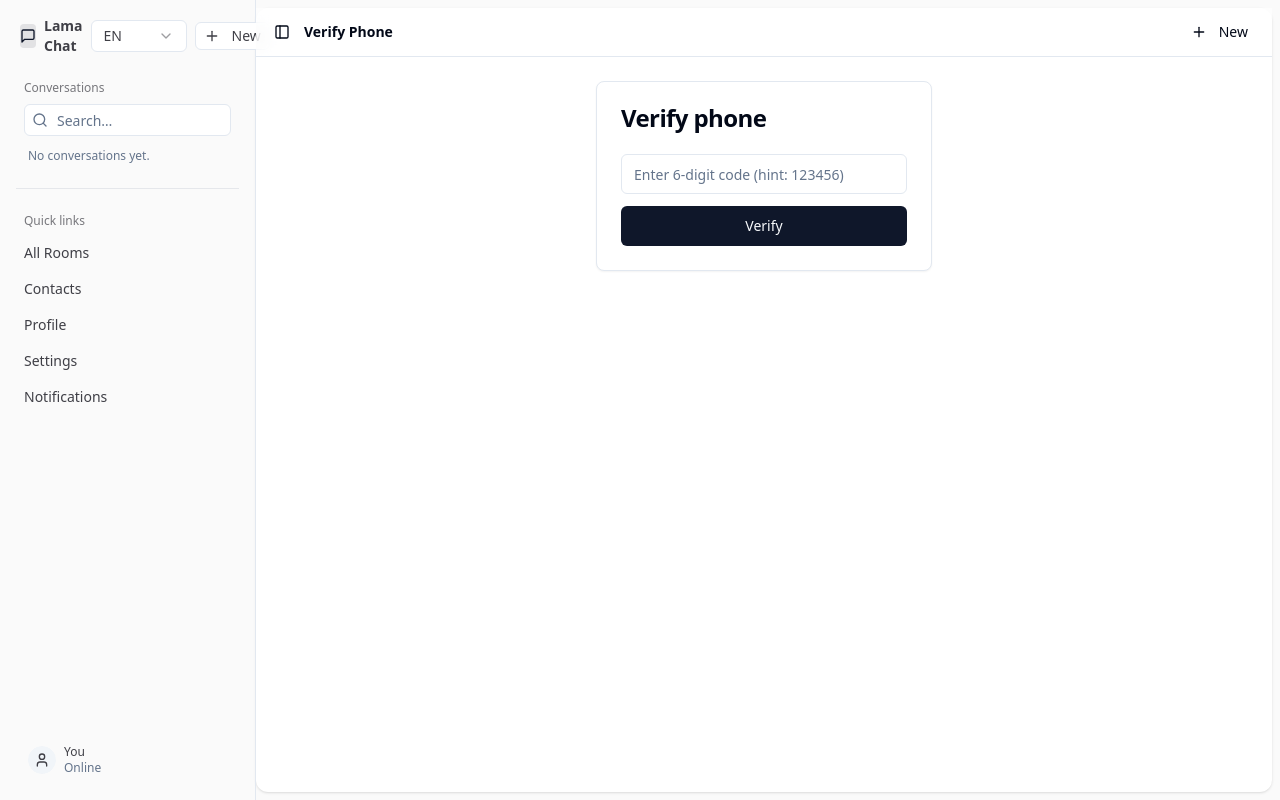
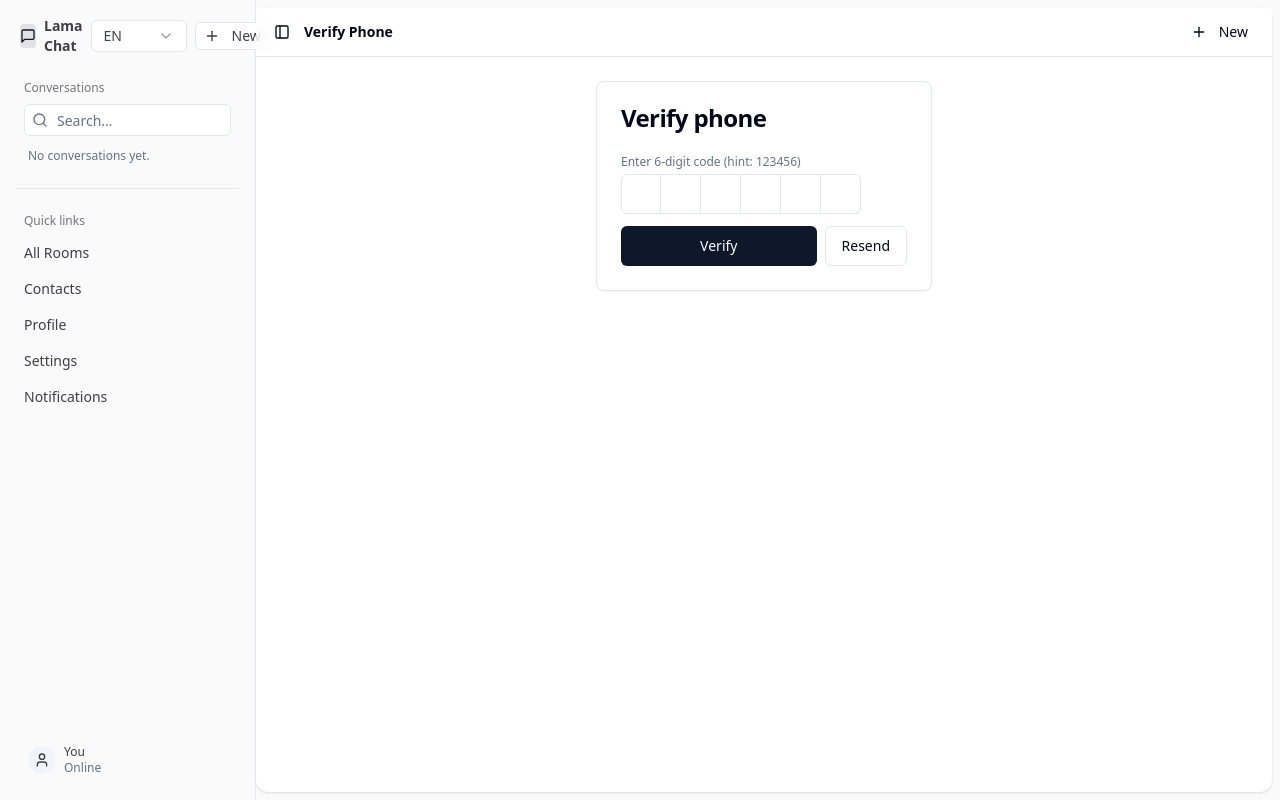
Before and after one commit to samersoub/chat, a React (Vite) app: page /auth/verify in a window 1280 px wide. Built offline with nearby package versions, Linux system fonts and the light colour scheme.

Commit message:
[dyad] OTP verification and emoji-to-chat - wrote 2 file(s)

```diff
--- a/src/pages/auth/PhoneVerification.tsx
+++ b/src/pages/auth/PhoneVerification.tsx
@@ -2,7 +2,7 @@ import { useState } from "react";
 import { useNavigate } from "react-router-dom";
 import { Button } from "@/components/ui/button";
 import { Card, CardContent, CardHeader, CardTitle } from "@/components/ui/card";
-import { Input } from "@/components/ui/input";
+import { InputOTP, InputOTPGroup, InputOTPSlot } from "@/components/ui/input-otp";
 import { AuthService } from "@/services/AuthService";
 import { showError, showSuccess } from "@/utils/toast";
 import ChatLayout from "@/components/chat/ChatLayout";
@@ -18,9 +18,22 @@ const PhoneVerification = () => {
             <CardTitle>Verify phone</CardTitle>
           </CardHeader>
           <CardContent className="space-y-3">
-            <Input placeholder="Enter 6-digit code (hint: 123456)" value={code} onChange={e => setCode(e.target.value)} />
+            <div className="space-y-1">
+              <div className="text-xs text-muted-foreground">Enter 6-digit code (hint: 123456)</div>
+              <InputOTP maxLength={6} value={code} onChange={setCode}>
+                <InputOTPGroup>
+                  <InputOTPSlot index={0} />
+                  <InputOTPSlot index={1} />
+                  <InputOTPSlot index={2} />
+                  <InputOTPSlot index={3} />
+                  <InputOTPSlot index={4} />
+                  <InputOTPSlot index={5} />
+                </InputOTPGroup>
+              </InputOTP>
+            </div>
+            <div className="flex items-center gap-2">
               <Button
-              className="w-full"
+                className="flex-1"
                 onClick={() => {
                   const ok = AuthService.verifyPhone(code);
                   if (ok) {
@@ -33,6 +46,17 @@ const PhoneVerification = () => {
               >
                 Verify
               </Button>
+              <Button
+                variant="outline"
+                onClick={() => {
+                  // Demo resend
+                  setCode("");
+                  showSuccess("Code resent: 123456");
+                }}
+              >
+                Resend
+              </Button>
+            </div>
           </CardContent>
         </Card>
       </div>
--- a/src/pages/voice-chat/VoiceChat.tsx
+++ b/src/pages/voice-chat/VoiceChat.tsx
@@ -366,6 +366,10 @@ const VoiceChat = () => {
         onOpenChange={setEmojiOpen}
         onPick={(emoji) => {
           showSuccess(`Sent ${emoji}`);
+          // NEW: also send emoji to room chat
+          if (id && user?.id) {
+            LocalChatService.send(id, user.id, emoji, "text");
+          }
           setEmojiOpen(false);
         }}
       />
```
Lines whose indentation alone changed are shown as unchanged.
